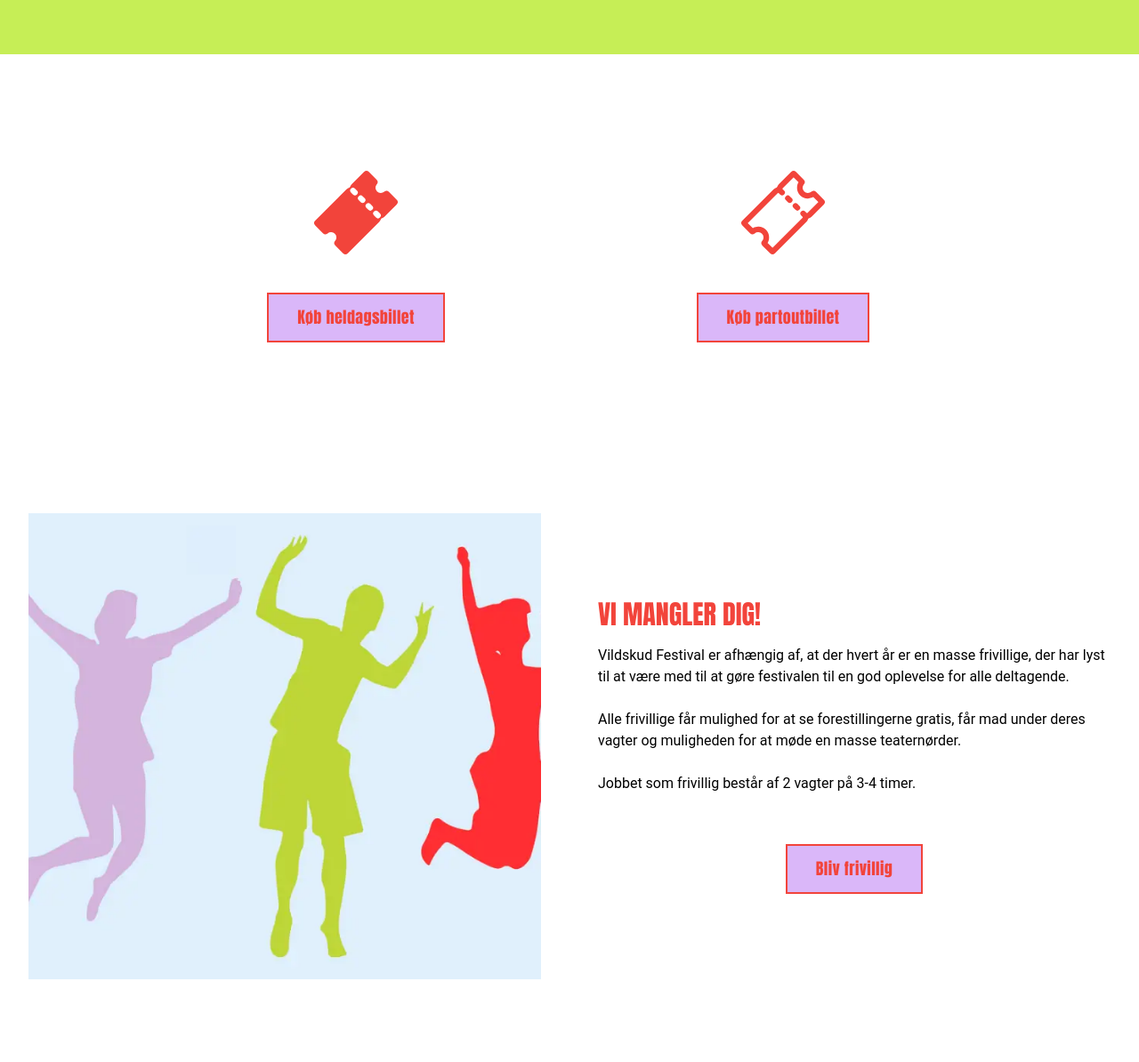
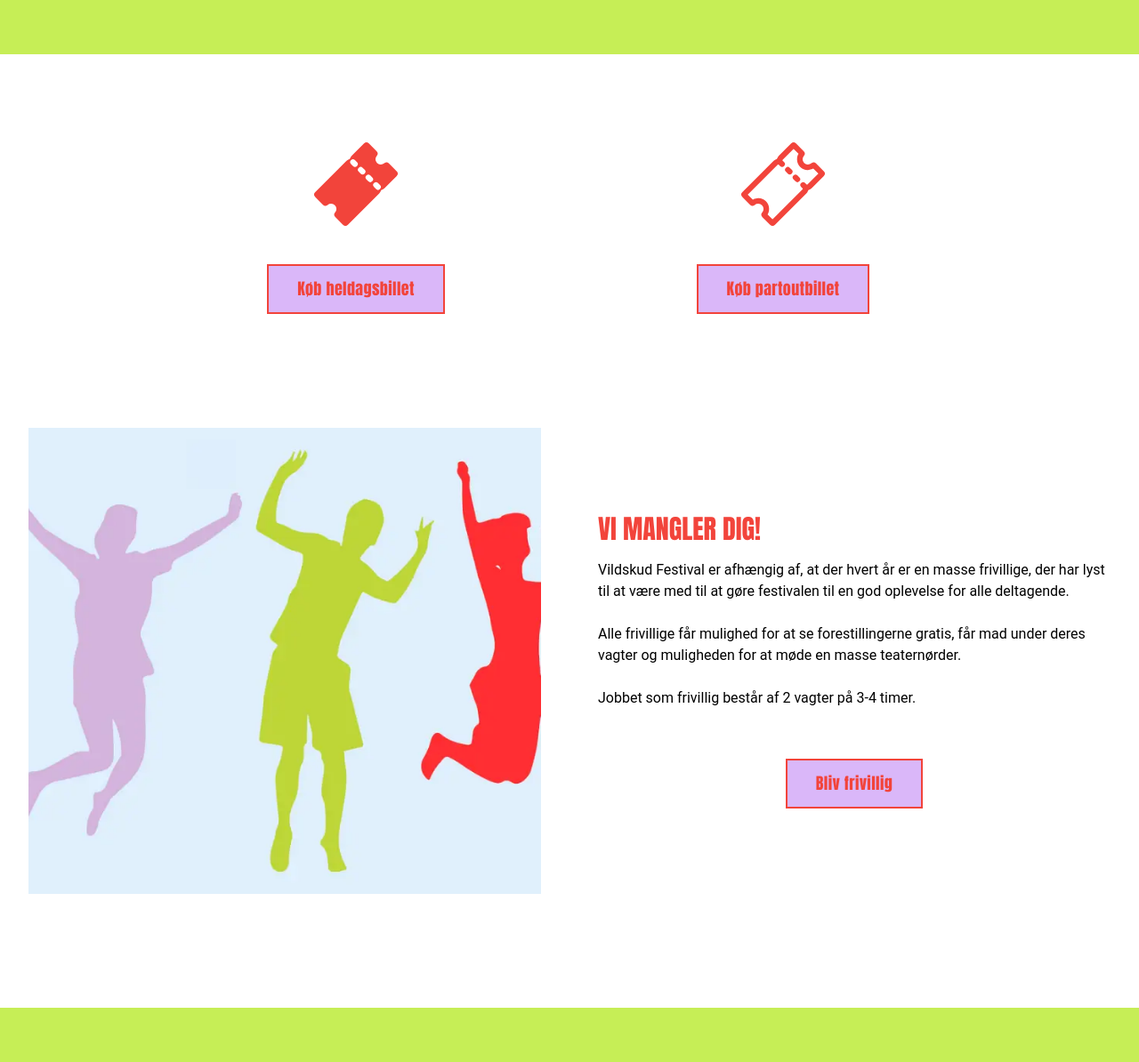
Before and after one commit to maja5099/vildskud, a website built with Parcel: page src/index.html in a window 1280 px wide. Shown: the part 1483-2677 px from the top of the page at 89% size. Built offline with nearby package versions, Linux system fonts and the light colour scheme.

Commit message:
whitespace fix

```diff
--- a/src/index.html
+++ b/src/index.html
@@ -150,7 +150,7 @@
 
     <!-- Billet sektion start -->
     <section>
-      <div class="mx-auto max-w-screen-lg px-4 py-24 sm:px-6 lg:px-8">
+      <div class="mx-auto max-w-screen-lg px-4 py-16 sm:px-6 lg:px-8">
         <div class="mt-8 grid grid-cols-2">
           <!-- Heldagsbillet start -->
           <div>
@@ -247,7 +247,7 @@
 
     <!-- Vi mangler dig sektion start -->
     <section>
-      <div class="mx-auto max-w-screen-xl px-4 py-24 sm:px-6 lg:px-8">
+      <div class="mx-auto max-w-screen-xl px-4 pb-32 py-16 sm:px-6 lg:px-8">
         <div class="grid grid-cols-1 gap-8 lg:grid-cols-2 lg:gap-16">
           <div
             class="relative h-64 w-full overflow-hidden sm:h-80 lg:order-first lg:h-full"
```
